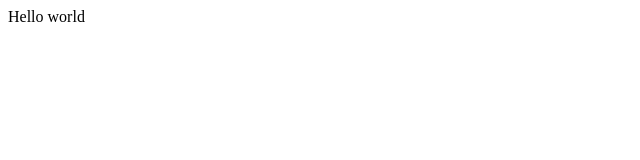
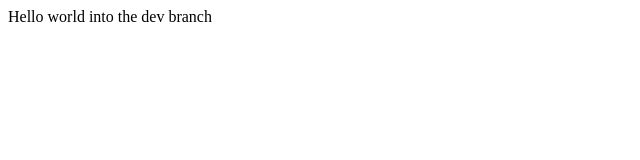
Before and after one commit to RubenHaeckOntex/TestRepo, a plain HTML site: page index.html in a window 1280 px wide. Shown: the whole page, without its empty margins (0-640 px from the left). Drawn offline with Linux system fonts and the light colour scheme.

Commit message:
hello dev branch

```diff
--- a/index.html
+++ b/index.html
@@ -3,6 +3,6 @@
 
     </head>
     <body>
-        Hello world
+        Hello world into the dev branch
     </body>
 </html>
```
